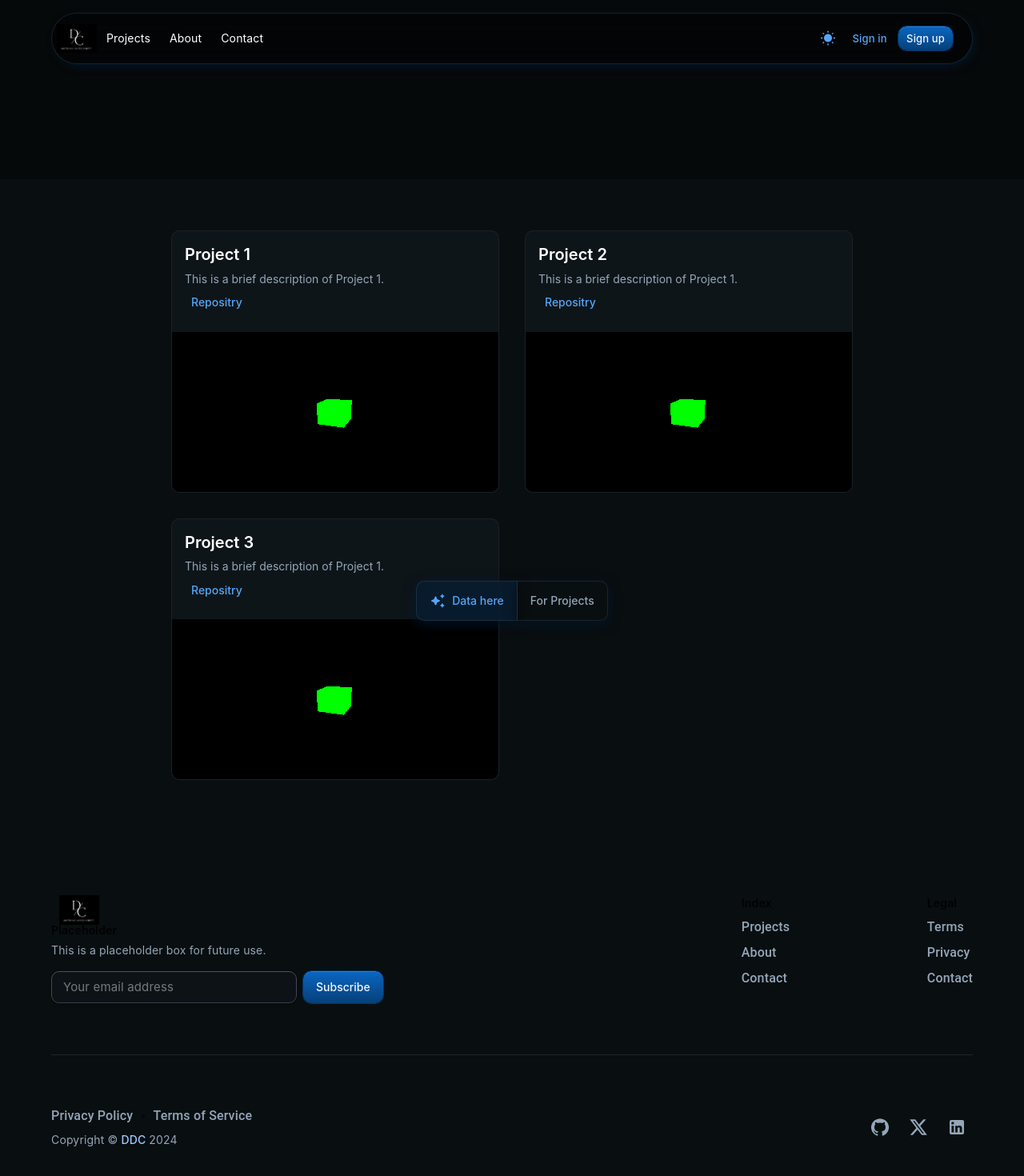
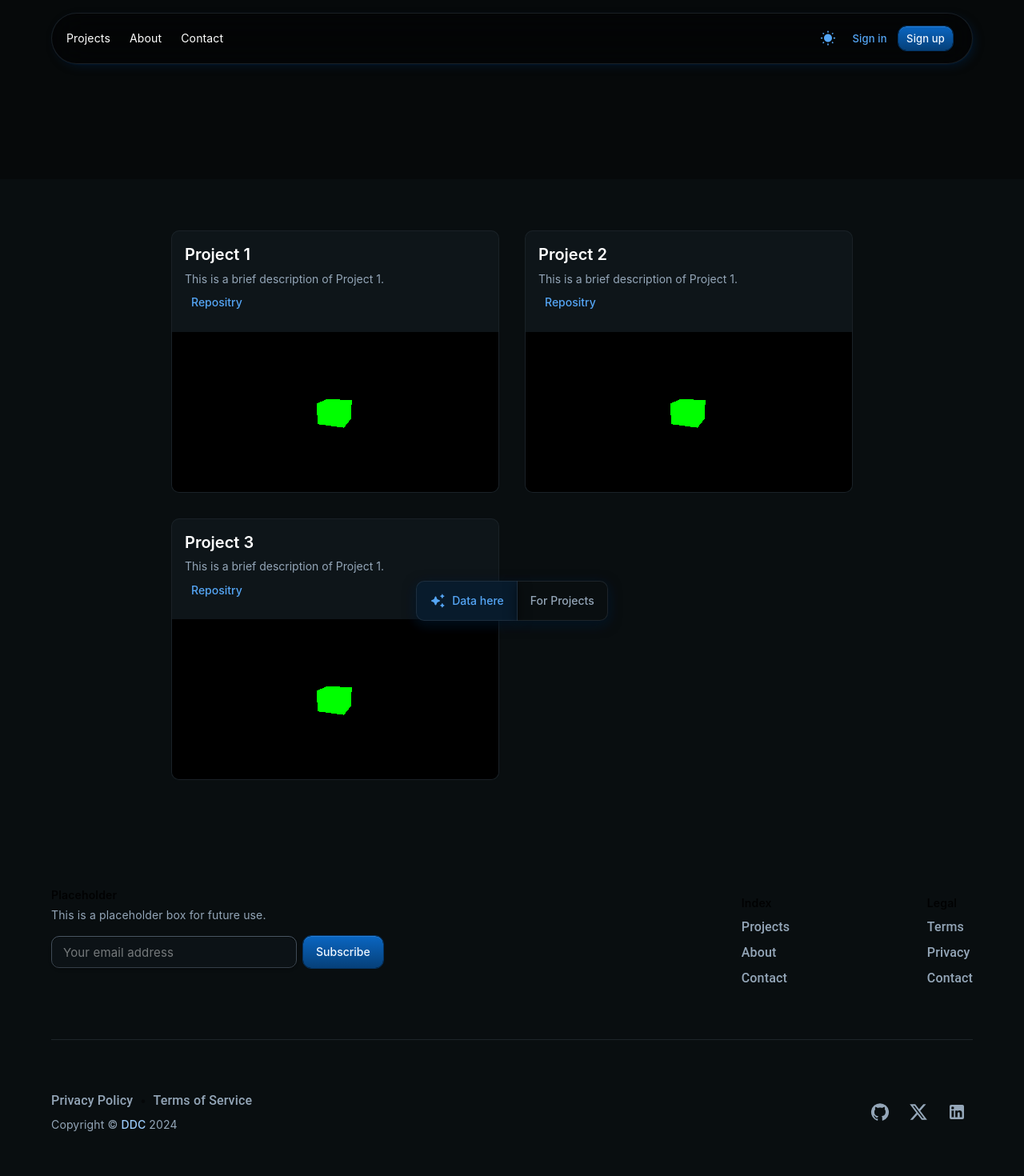
Before and after one commit to ddcsoftdev/portfolio-web, a React (Vite) app: page / in a window 1280 px wide. Shown: the top 1470 px of the page at 80% size. Built offline with nearby package versions, Linux system fonts and the light colour scheme.

Commit message:
logo fix

```diff
--- a/src/components/NavBar.jsx
+++ b/src/components/NavBar.jsx
@@ -81,13 +81,6 @@ const NavBar = ({ mode, toggleColorMode }) => {
                                 px: 0,
                             }}
                         >
-                            <img
-                                src={
-                                    "src/assets/logo.png"
-                                }
-                                style={logoStyle}
-                                alt="logo of sitemark"
-                            />
                             <Box sx={{ display: { xs: 'none', md: 'flex' } }}>
                                 <MenuItem
                                     onClick={() => scrollToSection('features')}
--- a/src/components/landing-page/components/Footer.jsx
+++ b/src/components/landing-page/components/Footer.jsx
@@ -57,13 +57,7 @@ export default function Footer() {
         >
           <Box sx={{ width: { xs: '100%', sm: '60%' } }}>
             <Box sx={{ ml: '10px', mb: '-10px' }}>
-              <img
-                src={
-                  "src/assets/logo.png"
-                }
-                style={logoStyle}
-                alt="logo"
-              />
+
             </Box>
             <Typography variant="body2" fontWeight={600} gutterBottom>
               Placeholder
```
